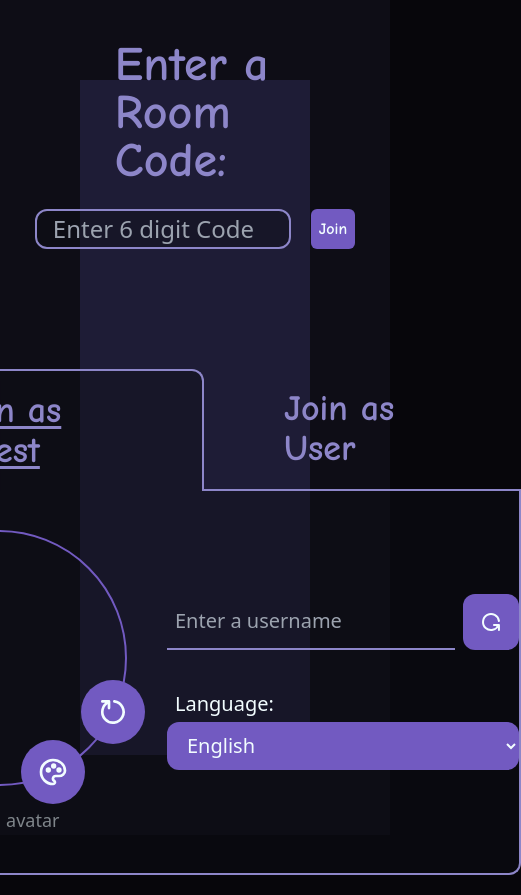
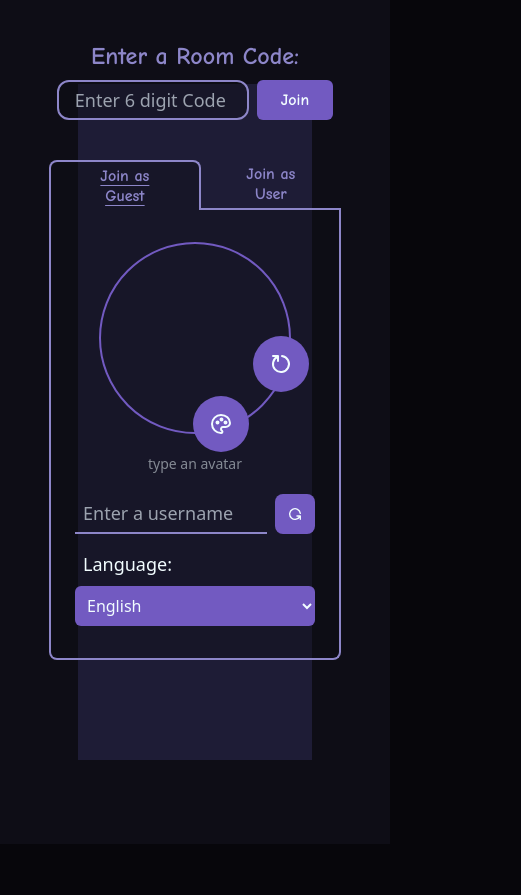
Before and after one commit to Radian6405/Boardscape, a React (Vite) app in the folder client/: page /join in a window 390 px wide. Shown: the whole page, 521 px wide, since content can reach past the window. After the commit the page ends 844 px from the top, so only its background shows below. Built offline with nearby package versions, Linux system fonts and the light colour scheme.

Commit message:
fix: responsive join page

```diff
--- a/client/src/App.tsx
+++ b/client/src/App.tsx
@@ -12,8 +12,8 @@ function App() {
 
   useEffect(() => {
     document.body.className = theme;
-    document.body.style.backgroundColor = "rgba(var(--dark-background))"; //change before commit
-    // document.body.style.backgroundColor = "rgba(var(--text))";
+    document.body.style.backgroundColor = "rgba(var(--dark-background))";
+    // document.body.style.backgroundColor = "rgba(var(--text))"; // for debug
   }, [theme]);
 
   return (
--- a/client/src/components/pages/Home.tsx
+++ b/client/src/components/pages/Home.tsx
@@ -19,8 +19,8 @@ function Home() {
               BOARDSCAPE
             </div>
             <div
-              className="leading-2 sm:text-md w-[90%] text-ellipsis text-balance text-center font-sans text-xs
-              text-text sm:leading-4 md:text-xl lg:text-xl"
+              className="leading-2 w-[90%] text-ellipsis text-balance text-center font-sans text-xs text-text
+              sm:text-base sm:leading-4 md:text-xl lg:text-xl"
             >
               A platform to play a wide range board games and many more online.
               Challenge your friends and embark on exciting adventures in the
--- a/client/src/components/pages/Join.tsx
+++ b/client/src/components/pages/Join.tsx
@@ -34,16 +34,23 @@ function JoinRoom() {
   return (
     <>
       <SimpleBackdrop>
-        <div className="flex w-[100vw] flex-col items-center justify-center gap-20 pt-20">
+        <div
+          className="my-10 flex flex-col items-center justify-around gap-10
+          sm:my-14 sm:gap-14 md:my-16 md:gap-16"
+        >
           <ContainerBox>
-            <div className="flex flex-col gap-6">
-              <div className="w-full px-20 text-start font-nueu text-5xl font-bold text-accent">
+            <div className="flex flex-col gap-2 sm:gap-4 md:gap-6 lg:gap-8">
+              <div
+                className="w-full text-center font-nueu text-2xl font-extrabold text-accent
+                sm:text-3xl md:text-4xl lg:text-5xl"
+              >
                 Enter a Room Code:
               </div>
-              <div className="flex flex-row justify-center gap-5">
+              <div className="flex flex-row items-center justify-center gap-2 sm:gap-4 md:gap-6 lg:gap-8">
                 <input
-                  className="h-18 w-64 rounded-xl border-2 border-accent bg-background/40 px-4 text-2xl
-                  text-text focus:outline-none active:outline-none"
+                  className="h-10 w-48 rounded-xl border-2 border-accent bg-background/40 px-4
+                  text-lg text-text focus:outline-none active:outline-none sm:h-12 sm:w-64
+                  sm:text-xl md:h-16 md:text-2xl lg:h-[4.5rem]"
                   placeholder="Enter 6 digit Code"
                   maxLength={6}
                   type="text"
@@ -60,12 +67,12 @@ function JoinRoom() {
                   }}
                   className={debugText !== null ? "animated-shake" : ""}
                 >
-                  Join
+                  <span className="mx-4">Join</span>
                 </SolidButton>
               </div>
               <div
                 className={
-                  "text-md text-center text-error" +
+                  "text-center text-base text-error" +
                   " " +
                   (debugText === null || debugText === "" ? "hidden" : "block")
                 }
@@ -75,15 +82,17 @@ function JoinRoom() {
             </div>
           </ContainerBox>
           <ContainerBox>
-            <div className="mx-20 flex flex-col">
-              <div className="flex flex-row">
+            <div className="flex flex-col">
+              <div className="flex flex-row justify-between ">
                 <div
                   className={
-                    "cursor-pointer select-none border-accent px-20 py-5 font-nueu text-4xl font-bold text-accent" +
+                    "text-md cursor-pointer select-none border-accent px-7 py-1 text-center font-nueu font-bold leading-5 text-accent" +
+                    " " +
+                    "sm:whitespace-nowrap sm:px-6 sm:py-2 sm:text-2xl md:px-8 md:py-4 md:text-3xl lg:px-20 lg:py-5 lg:text-4xl" +
                     " " +
                     (!isAuth
-                      ? "rounded-t-xl border-2 border-b-0 bg-background/40 underline  underline-offset-4"
-                      : " border-b-2 ")
+                      ? "rounded-t-lg border-2 border-b-0 bg-background/40 underline underline-offset-4 md:rounded-t-xl"
+                      : "border-b-2 ")
                   }
                   onClick={() => setIsAuth(false)}
                 >
@@ -91,19 +100,24 @@ function JoinRoom() {
                 </div>
                 <div
                   className={
-                    "cursor-pointer select-none border-accent px-20 py-5 font-nueu text-4xl font-bold text-accent" +
+                    "text-md cursor-pointer select-none border-accent px-7 py-1 text-center font-nueu font-bold leading-5 text-accent" +
+                    " " +
+                    "sm:whitespace-nowrap sm:px-6 sm:py-2 sm:text-2xl md:px-8 md:py-4 md:text-3xl lg:px-20 lg:py-5 lg:text-4xl" +
                     " " +
                     (isAuth
-                      ? "rounded-t-xl border-2 border-b-0 bg-background/40 underline underline-offset-4"
+                      ? "rounded-t-lg border-2 border-b-0 bg-background/40 underline underline-offset-4 md:rounded-t-xl"
                       : "border-b-2")
                   }
                   onClick={() => setIsAuth(true)}
                 >
-                  {/* placeholder: change "User" to user's username */}
+                  {/* TODO: change "User" to user's username */}
                   Join as User
                 </div>
               </div>
-              <div className="flex h-96 flex-row  items-center justify-center gap-10 rounded-b-xl border-2 border-t-0 border-accent bg-background/40">
+              <div
+                className="flex flex-col items-center justify-center gap-5 rounded-b-lg border-2 border-t-0 border-accent bg-background/40
+                px-6 py-8 md:gap-10 md:rounded-b-xl lg:flex-row"
+              >
                 {isAuth ? <UserOptions /> : <GuestOptions />}
               </div>
             </div>
@@ -121,37 +135,47 @@ export function GuestOptions() {
       <div className="flex flex-col items-center justify-center gap-5">
         <Avatar text="" rot={avatarRot} disabled={false}>
           <div
-            className="absolute -right-5 bottom-10 flex size-16 cursor-pointer items-center
-                      justify-center rounded-full bg-primary text-text"
+            className="absolute -right-5 bottom-10 flex cursor-pointer items-center justify-center rounded-full
+                      bg-primary p-4 text-text sm:p-5"
             onClick={() => setAvatarRot((avatarRot + 90) % 360)}
           >
-            <IconRotateClockwise stroke={2} className="size-8 rotate-90" />
+            <IconRotateClockwise
+              stroke={2}
+              className="size-6 rotate-90 md:size-8"
+            />
           </div>
           <div
-            className="absolute -bottom-5 right-10  flex size-16 cursor-pointer items-center
-                      justify-center rounded-full bg-primary text-text"
+            className="absolute -bottom-5 right-10  flex cursor-pointer items-center justify-center rounded-full
+                      bg-primary p-4 text-text sm:p-5"
           >
-            <IconPalette stroke={2} className="size-8" />
+            <IconPalette stroke={2} className="size-6 md:size-8" />
           </div>
         </Avatar>
-        <div className="text-lg text-text/50">type an avatar</div>
+        <div className="text-sm text-text/50 sm:text-base md:text-lg">
+          type an avatar
+        </div>
       </div>
-      <div className="flex flex-col justify-center gap-10">
+      <div className="flex flex-col justify-center gap-4">
         <div className="flex flex-row gap-2">
           <input
             type="text"
-            className="h-14 w-72 border-b-2 border-accent bg-transparent p-2 text-xl text-text
-            focus:outline-0 "
+            className="h-10 w-48 border-b-2 border-accent bg-transparent p-2 text-lg text-text focus:outline-0
+            sm:h-12 sm:w-64 sm:text-xl md:h-14 md:w-72"
             placeholder="Enter a username"
           />
-          <div className="flex h-14 w-14 cursor-pointer items-center justify-center rounded-xl bg-primary text-text  ">
-            <IconRotate stroke={2} className="size-6" />
+          <div
+            className="flex cursor-pointer items-center justify-center rounded-lg bg-primary p-3 text-text
+            md:rounded-xl md:p-4"
+          >
+            <IconRotate stroke={2} className="size-4 sm:size-6" />
           </div>
         </div>
 
-        <div className="flex flex-col gap-1">
-          <div className="px-2 text-xl text-text"> Language:</div>
-          <select className="h-12 rounded-xl bg-primary px-4 text-xl text-text focus:outline-0">
+        <div className="flex flex-col gap-2">
+          <div className="px-2 text-lg text-text sm:text-xl md:text-2xl">
+            Language:
+          </div>
+          <select className="rounded-md bg-primary p-2 text-base text-text focus:outline-0 sm:text-lg md:rounded-lg md:py-3 md:text-xl">
             <option value="english">English</option>
             <option value="apple">Apple</option>
             <option value="banana">Banana</option>
@@ -170,24 +194,29 @@ export function UserOptions() {
         {/* fill text and rot with user pref */}
         <Avatar text="lol" rot={avatarRot} disabled={false}>
           <div
-            className="absolute -right-5 bottom-10 flex size-16 cursor-pointer items-center
-                      justify-center rounded-full bg-primary text-text"
+            className="absolute -right-5 bottom-10 flex cursor-pointer items-center justify-center rounded-full
+                      bg-primary p-4 text-text sm:p-5"
             onClick={() => setAvatarRot((avatarRot + 90) % 360)}
           >
-            <IconRotateClockwise stroke={2} className="size-8 rotate-90" />
+            <IconRotateClockwise
+              stroke={2}
+              className="size-6 rotate-90 md:size-8"
+            />
           </div>
           <div
-            className="absolute -bottom-5 right-10  flex size-16 cursor-pointer items-center
-                      justify-center rounded-full bg-primary text-text"
+            className="absolute -bottom-5 right-10  flex cursor-pointer items-center justify-center rounded-full
+                      bg-primary p-4 text-text sm:p-5"
           >
-            <IconPalette stroke={2} className="size-8" />
+            <IconPalette stroke={2} className="size-6 md:size-8" />
           </div>
         </Avatar>
-        <div className="text-lg text-text/50">type an avatar</div>
+        <div className="text-sm text-text/50 sm:text-base md:text-lg">
+          type an avatar
+        </div>
       </div>
 
       <div className="flex flex-col justify-center gap-10">
-        <div className="size-64 bg-white">login</div>
+        {/* <div className="size-64 bg-white">login</div> */}
       </div>
     </>
   );
--- a/client/src/components/pages/LoginRedirect.tsx
+++ b/client/src/components/pages/LoginRedirect.tsx
@@ -246,7 +246,7 @@ function LoginRedirect() {
               </PasswordInput>
               <div
                 className={
-                  "text-md text-center text-error" +
+                  "text-center text-base text-error" +
                   " " +
                   (debugText === null || debugText === "" ? "hidden" : "block")
                 }
--- a/client/src/components/util/Login.tsx
+++ b/client/src/components/util/Login.tsx
@@ -131,7 +131,7 @@ function Login({
       <div className=" flex w-2/3 flex-col items-center justify-center gap-2 py-6 ">
         <div
           className={
-            "text-md text-center text-error" +
+            "text-center text-base text-error" +
             " " +
             (debugText === null || debugText === "" ? "hidden" : "block")
           }
@@ -352,7 +352,7 @@ function Register({
       <div className="flex flex-col gap-2 py-6">
         <div
           className={
-            "text-md text-center text-error" +
+            "text-center text-base text-error" +
             " " +
             (debugText === null || debugText === "" ? "hidden" : "block")
           }
--- a/client/src/components/util/reusables/Avatar.tsx
+++ b/client/src/components/util/reusables/Avatar.tsx
@@ -12,7 +12,7 @@ function Avatar({ children, text, rot, disabled }: AvatarProps) {
     <>
       <div
         className={
-          "relative flex size-64 items-center justify-center rounded-full border-2 border-primary bg-transparent"
+          "relative flex size-48 items-center justify-center rounded-full border-2 border-primary bg-transparent sm:size-64"
         }
       >
         <textarea
@@ -22,7 +22,9 @@ function Avatar({ children, text, rot, disabled }: AvatarProps) {
           defaultValue={text}
           autoFocus
           className={
-            "my-2 h-48 w-52 scale-125 select-none resize-none items-center bg-transparent pb-8 pt-12 text-center font-nueu text-8xl text-text focus:outline-0" +
+            "my-2 h-48 w-52 select-none resize-none items-center bg-transparent pb-8 pt-12 text-center font-nueu text-8xl text-text focus:outline-0" +
+            " " +
+            "sm:scale-125" +
             " " +
             (rot === 0 ? "rotate-[0deg]" : "") +
             (rot === 90 ? "rotate-[90deg]" : "") +
--- a/client/src/components/util/reusables/Backdrop.tsx
+++ b/client/src/components/util/reusables/Backdrop.tsx
@@ -32,17 +32,16 @@ function Backdrop({ children }: { children: ReactNode }) {
 export function SimpleBackdrop({ children }: { children: ReactNode }) {
   return (
     <>
-      <div className="relative">
+      <div className="relative h-lvh">
         {/* <div
-          className="-z-10 flex items-center justify-center bg-background p-20
+          className="-z-10 flex h-[100vh] items-center justify-center bg-background p-20
                     blur-[48px] sm:blur-[72px] md:blur-[96px]"
         > */}
         {/* change before commit */}
-        <div className="-z-10 flex items-center justify-center bg-background p-20">
-          <div className="h-[80vh] w-full bg-dark-accent/20 sm:w-[60%]"></div>
+        <div className="-z-10 flex h-full items-center justify-center bg-background ">
+          <div className="h-4/5 w-3/5 bg-dark-accent/20"></div>
         </div>
-
-        <div className=" absolute inset-0 flex w-full items-center justify-center">
+        <div className="absolute top-0 flex w-full items-center justify-center">
           {children}
         </div>
       </div>
--- a/client/src/components/util/reusables/Buttons.tsx
+++ b/client/src/components/util/reusables/Buttons.tsx
@@ -23,7 +23,7 @@ export function DoubleOutlineButton({
           "font-bold text-text ring-2 ring-dark-accent ring-offset-2 ring-offset-secondary hover:bg-dark-accent" +
           " " +
           (sizeClass ??
-            "text-md px-3 py-2 sm:px-4 sm:text-xl md:px-6 md:text-3xl lg:text-4xl lg:py-3 lg:px-7") +
+            "px-3 py-2 text-base sm:px-4 sm:text-xl md:px-6 md:text-3xl lg:px-7 lg:py-3 lg:text-4xl") +
           " " +
           className
         }
@@ -55,7 +55,7 @@ export function SolidButton({
           (minWidth && "min-w-16 sm:min-w-24 md:min-w-36 lg:min-w-44 ") +
           " " +
           (sizeClass ??
-            "text-md p-2 sm:text-2xl md:p-4 md:text-3xl lg:text-4xl") +
+            "p-2 text-base sm:text-2xl md:p-4 md:text-3xl lg:text-4xl") +
           " " +
           className
         }
@@ -85,7 +85,7 @@ export function HollowButton({
         (minWidth && "min-w-16 sm:min-w-24 md:min-w-36 lg:min-w-44 ") +
         " " +
         (sizeClass ??
-          "text-md p-2 sm:text-2xl md:p-4 md:text-3xl lg:text-4xl") +
+          "p-2 text-base sm:text-2xl md:p-4 md:text-3xl lg:text-4xl") +
         " " +
         className
       }
--- a/client/src/components/util/reusables/Cards.tsx
+++ b/client/src/components/util/reusables/Cards.tsx
@@ -83,7 +83,7 @@ export function ContainerBox({ children }: { children: ReactNode }) {
     <>
       <div
         className="flex max-w-[75%] flex-col items-center justify-center gap-2 rounded-2xl
-        p-5 sm:gap-4 md:gap-8 lg:gap-10 "
+         sm:gap-4 md:gap-8 lg:gap-10 "
       >
         {children}
       </div>
```
